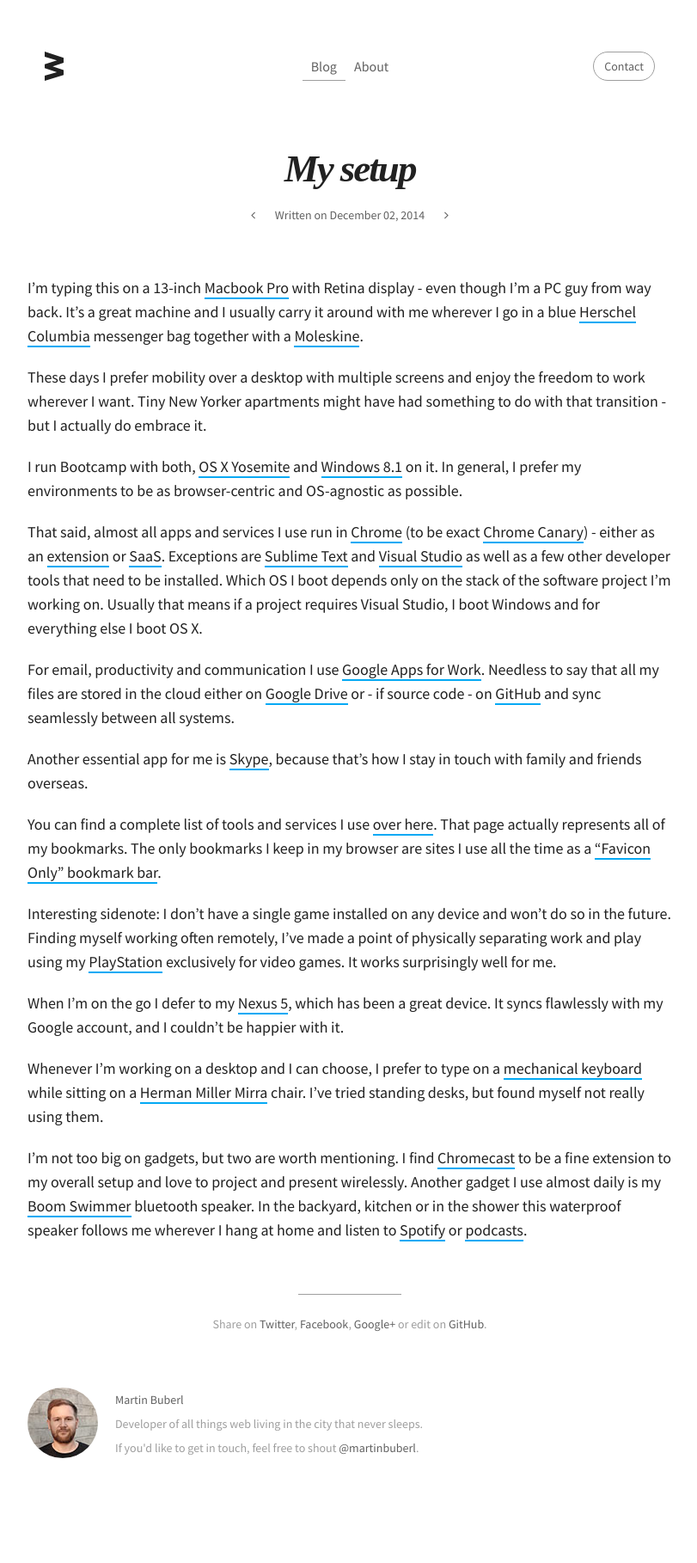
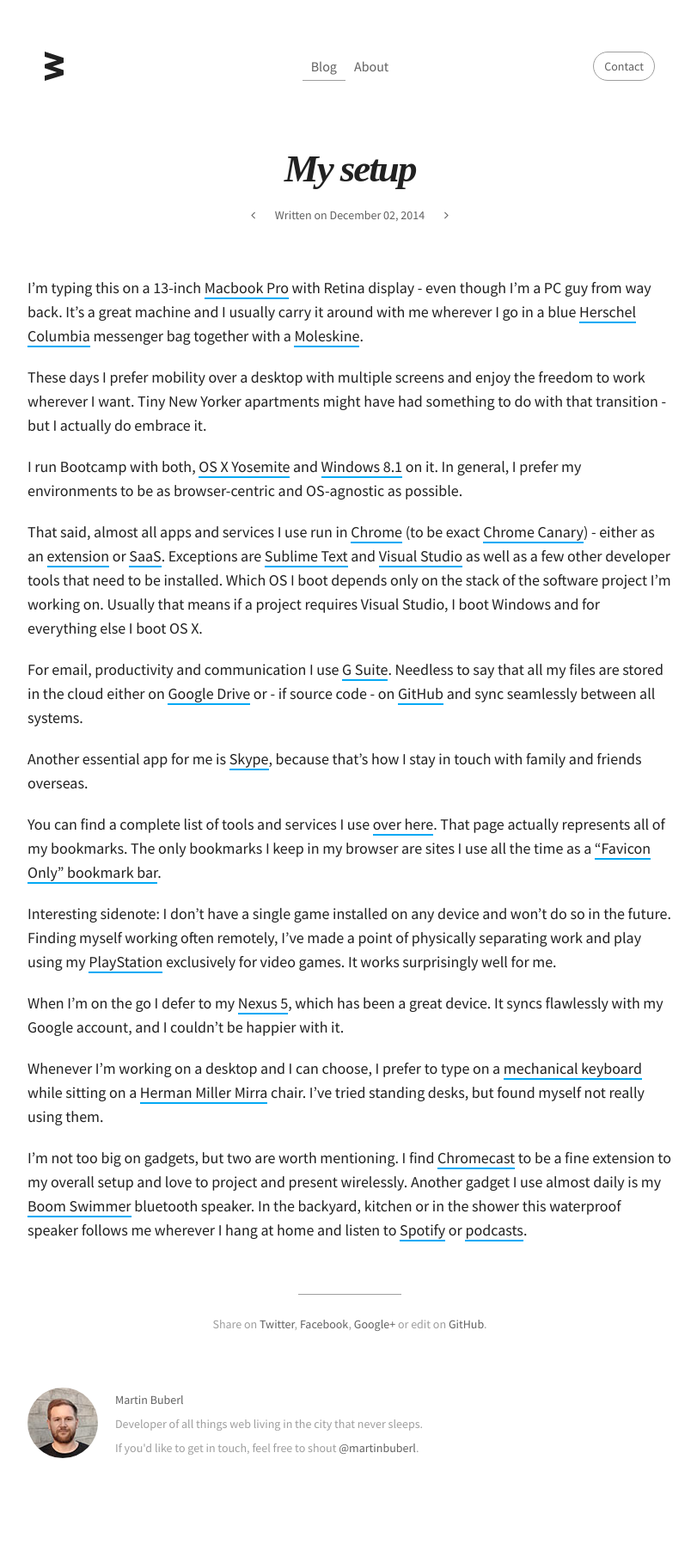
Before and after one commit to martinbuberl/martinbuberl.github.io, a Jekyll site: the page built from _posts/2014-11-30-my-setup.md, in a window 1280 px wide. Shown: the whole page at 86% size, without its empty margins (233-1044 px from the left). Built offline with Jekyll 4.4.1, drawn with Linux system fonts in a browser that asks for light colours; nearby versions of some CDN libraries; some web fonts are replaced.

Commit message:
Updated to G Suite

```diff
--- a/_posts/2014-11-30-my-setup.md
+++ b/_posts/2014-11-30-my-setup.md
@@ -15,7 +15,7 @@ I run Bootcamp with both, <a target="_blank" href="http://en.wikipedia.org/wiki/
 
 That said, almost all apps and services I use run in <a target="_blank" href="http://www.google.com/chrome/">Chrome</a> (to be exact <a target="_blank" href="https://www.google.com/chrome/browser/canary.html">Chrome Canary</a>) - either as an <a target="_blank" href="https://chrome.google.com/webstore/category/extensions">extension</a> or <a target="_blank" href="http://en.wikipedia.org/wiki/Software_as_a_service">SaaS</a>. Exceptions are <a target="_blank" href="http://www.sublimetext.com/">Sublime Text</a> and <a target="_blank" href="http://www.visualstudio.com/">Visual Studio</a> as well as a few other developer tools that need to be installed. Which OS I boot depends only on the stack of the software project I'm working on. Usually that means if a project requires Visual Studio, I boot Windows and for everything else I boot OS X.
 
-For email, productivity and communication I use <a target="_blank" href="http://goo.gl/xfPFhk">Google Apps for Work</a>. Needless to say that all my files are stored in the cloud either on <a target="_blank" href="http://goo.gl/xfPFhk">Google Drive</a> or - if source code - on <a target="_blank" href="https://github.com/">GitHub</a> and sync seamlessly between all systems.
+For email, productivity and communication I use <a target="_blank" href="http://goo.gl/xfPFhk">G Suite</a>. Needless to say that all my files are stored in the cloud either on <a target="_blank" href="http://goo.gl/xfPFhk">Google Drive</a> or - if source code - on <a target="_blank" href="https://github.com/">GitHub</a> and sync seamlessly between all systems.
 
 Another essential app for me is <a target="_blank" href="http://www.skype.com/">Skype</a>, because that's how I stay in touch with family and friends overseas.
 
```
